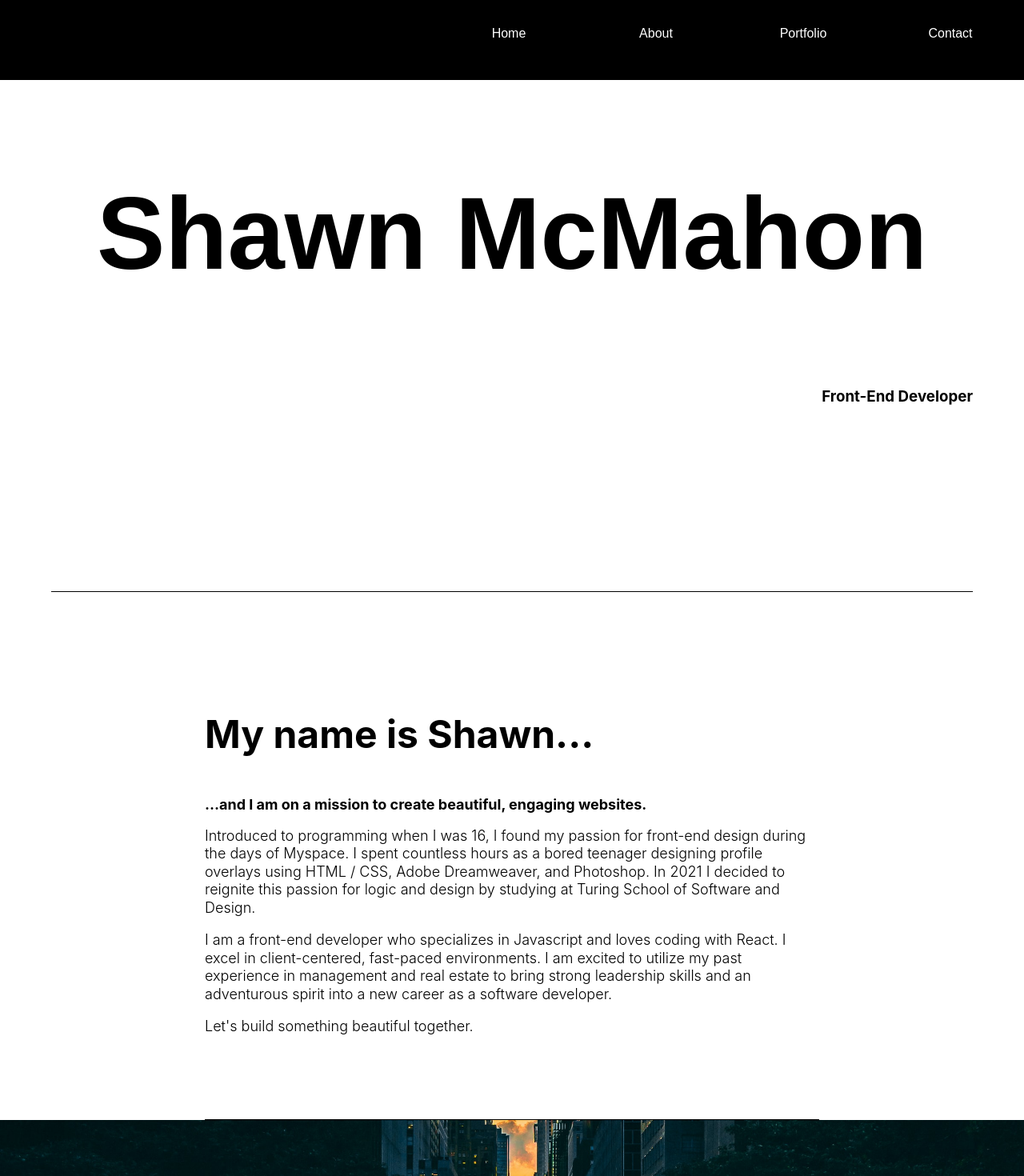
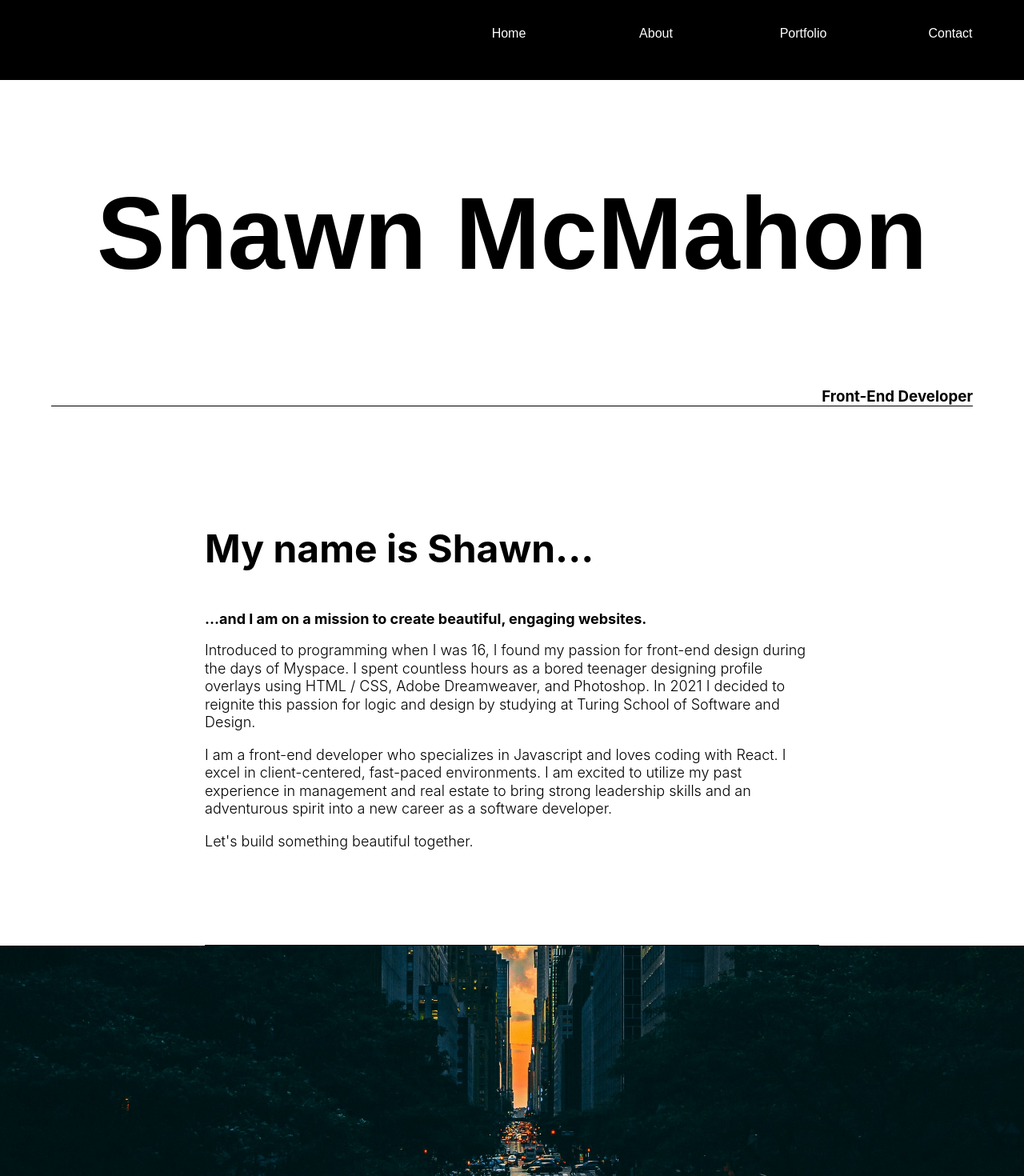
Before and after one commit to shawnmcmahon/portfolio, a React (Create React App) app: page / in a window 1280 px wide. Shown: the top 1470 px of the page at 80% size. Built offline with nearby package versions, Linux system fonts and the light colour scheme.

Commit message:
Fix sizing of the bio section

```diff
--- a/src/Components/Home/Home.css
+++ b/src/Components/Home/Home.css
@@ -37,7 +37,6 @@
   flex-direction: column;
   justify-content: center;
   align-items: center;
-  height: 175vh;
 }
 
 .section-container {
@@ -49,7 +48,6 @@
 
 .home-name {
   width: 90%;
-  height: 100vh;
   margin-top: 100px;
 }
 
@@ -60,10 +58,9 @@
 
 .about {
   width: 60%;
-  height: 100vh;
   justify-content: flex-start;
   font-size: 18px;
-  padding-top: 100px;
+  padding: 100px 0 100px 0;
 }
 
 .tagline {
```
